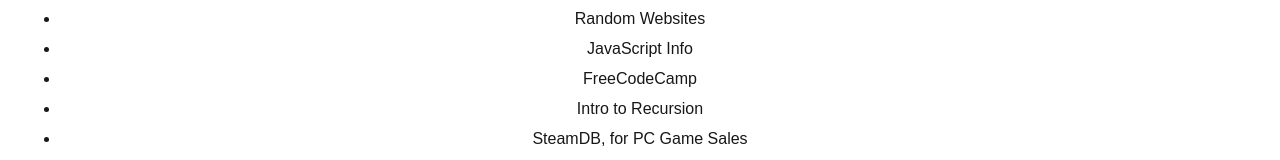
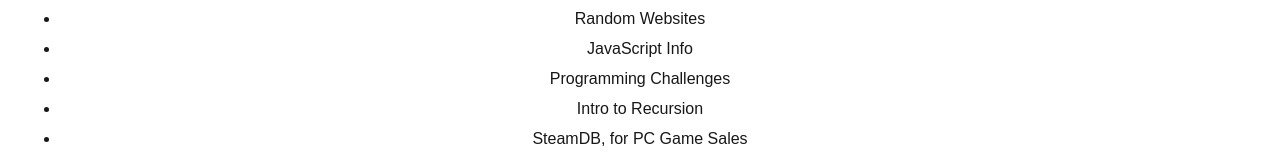
Before and after one commit to Trayouras/css-480-hello-world-new, a Next.js app: page /things-to-read in a window 1280 px wide. Shown: the part 274-434 px from the top of the page. Built offline with nearby package versions, Linux system fonts and the light colour scheme.

Commit message:
Keyboard improvement

```diff
--- a/src/app/things-to-read/page.js
+++ b/src/app/things-to-read/page.js
@@ -11,7 +11,7 @@
         { title: "CSS Tricks", url: "https://css-tricks.com/" },
         { title: "Random Websites", url: "https://theuselessweb.com/" },
         { title: "JavaScript Info", url: "https://javascript.info/" },
-        { title: "FreeCodeCamp", url: "https://www.freecodecamp.org/" },
+        { title: "Programming Challenges", url: "https://www.hackerrank.com/" },
         { title: "Intro to Recursion", url: "https://www.geeksforgeeks.org/introduction-to-recursion-2/" },
         { title: "SteamDB, for PC Game Sales", url: "https://steamdb.info/sales/" },
         { title: "Vercel Deployment Guide", url: "https://vercel.com/docs" }
```
